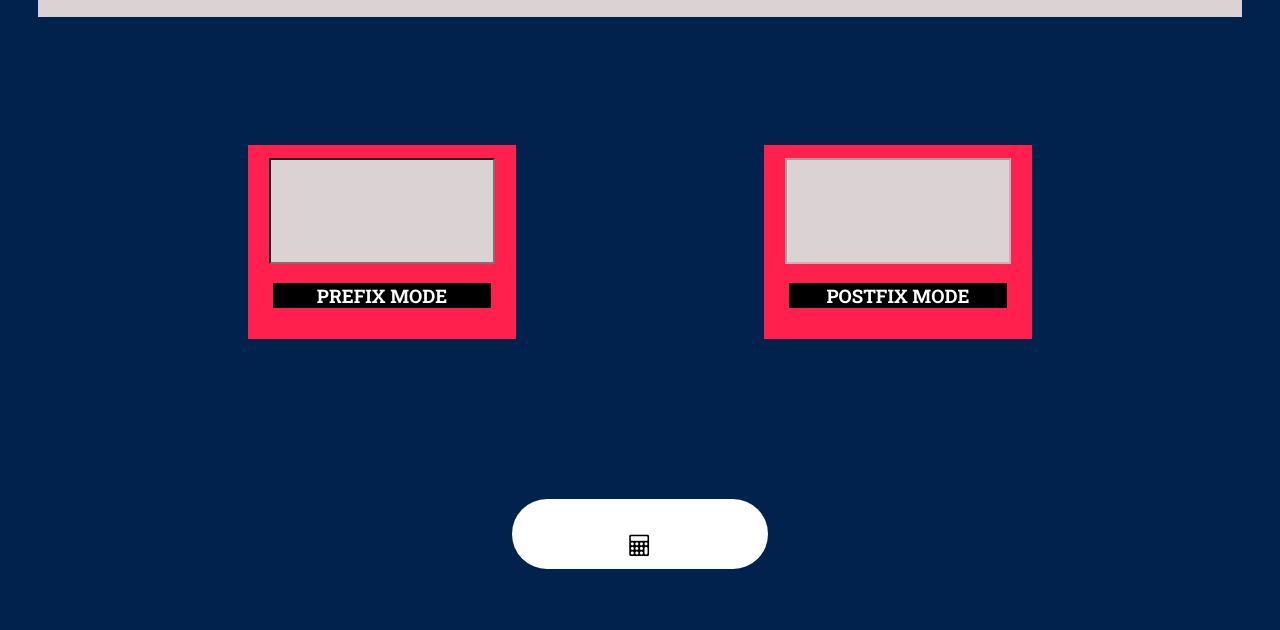
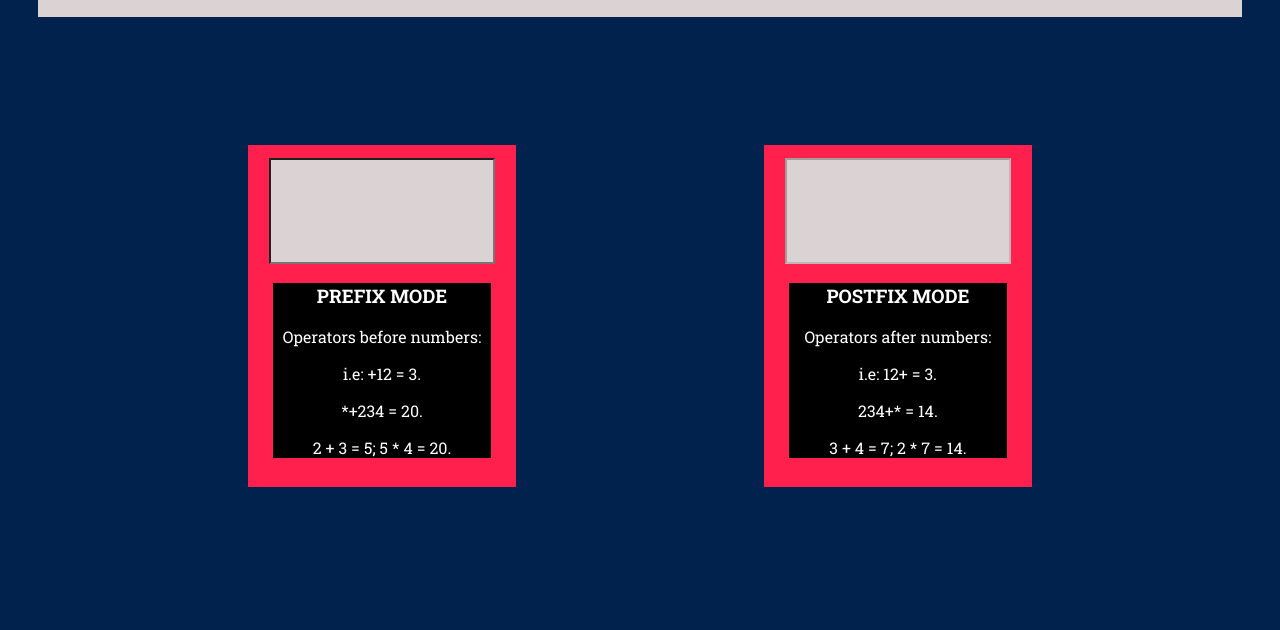
Before and after one commit to Captainslash44/Captainslash44.github.io, a plain HTML site: page index.html in a window 1280 px wide. Shown: the part 426-1056 px from the top of the page. Drawn offline with Linux system fonts and the light colour scheme; a web font is replaced by a local one.

Commit message:
added examples and fixed a bug in prefix calculation

```diff
--- a/app.js
+++ b/app.js
@@ -31,7 +31,7 @@ function divide(a,b){
 
 function calculatePrefix(expression){
 
-    if(isNaN(expression[-1]))
+    if(isNaN(expression[expression.length - 1]))
         return "Invalid Format";
 
     if (expression == "" || expression == "0")
--- a/index.html
+++ b/index.html
@@ -28,6 +28,10 @@
           <input class="input-box" id="prefix-input" type="text" />
           <div class="prefix-instructions">
             <h3>PREFIX MODE</h3>
+            <p>Operators before numbers:</p>
+            <p>i.e: +12 = 3.</p>
+            <p>*+234 = 20.</p>
+            <p>2 + 3 = 5; 5 * 4 = 20.</p>
           </div>
         </div>
 
@@ -36,6 +40,10 @@
           <input class="input-box" id="postfix-input" type="text" />
           <div class="postfix-instructions">
             <h3>POSTFIX MODE</h3>
+            <p>Operators after numbers:</p>
+            <p>i.e: 12+ = 3.</p>
+            <p>234+* = 14.</p>
+            <p>3 + 4 = 7; 2 * 7 = 14.</p>
           </div>
         </div>
       </div>
```
